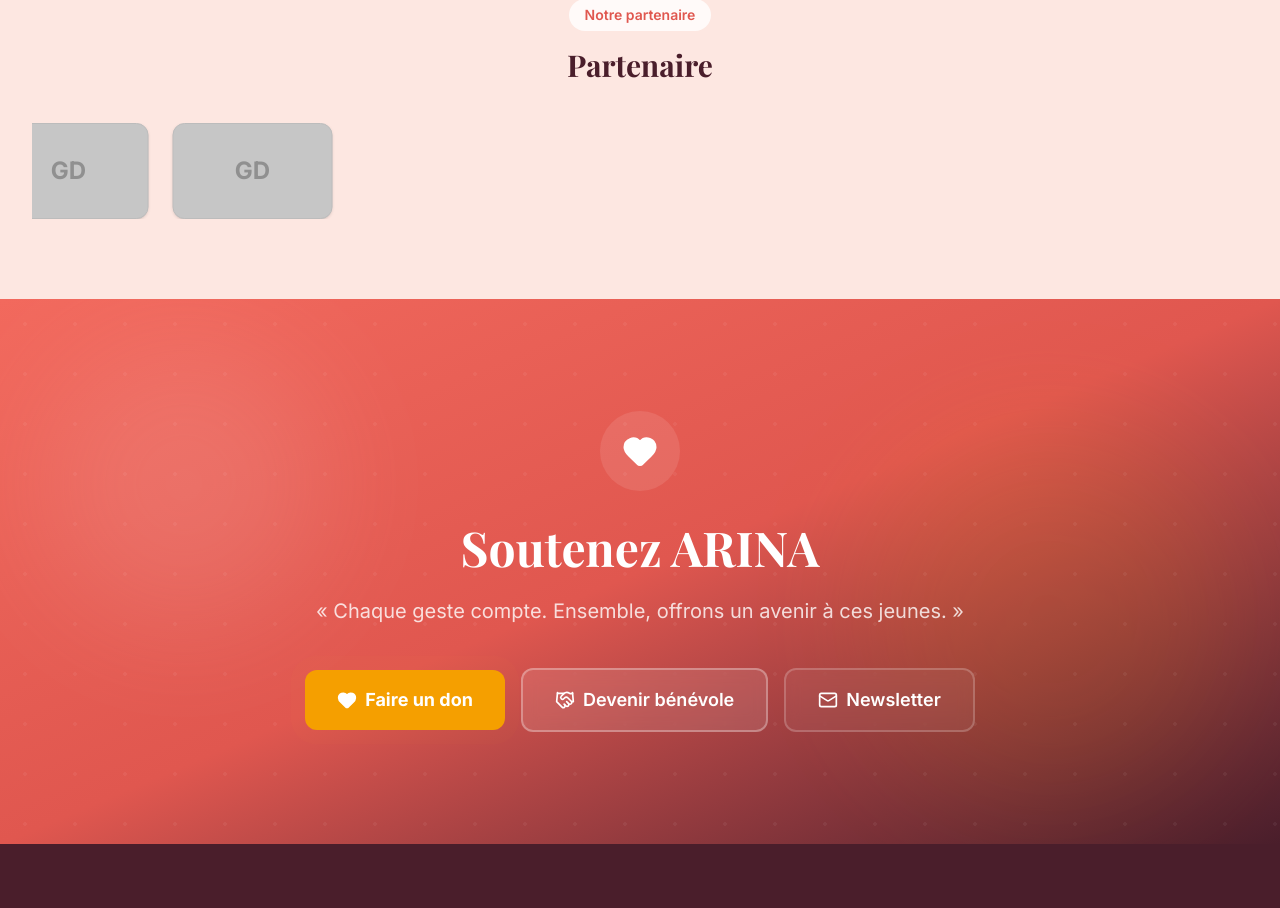
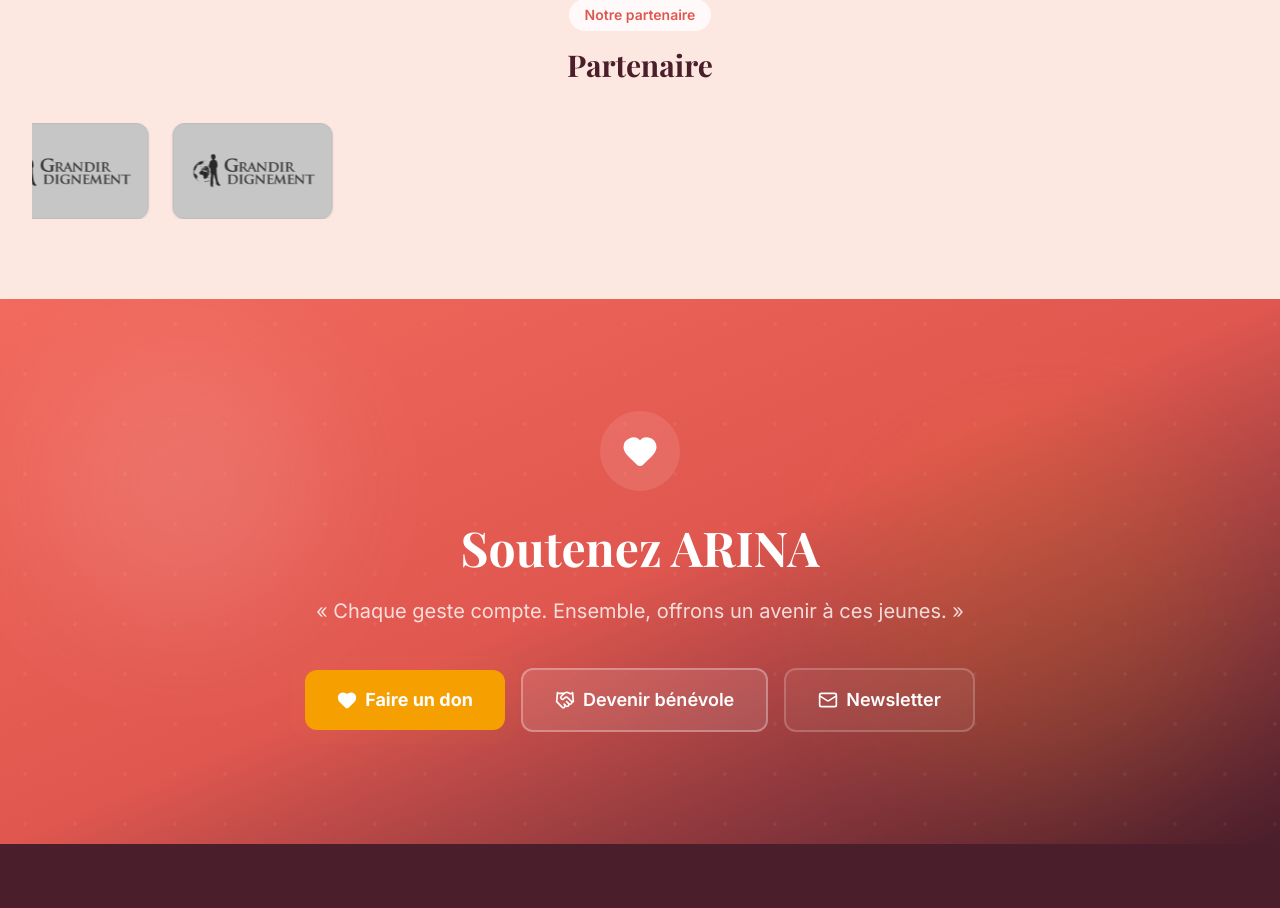
Before and after one commit to Fanagna/Site-statique, a React (Vite) app in the folder frontend/: page / in a window 1280 px wide. Shown: the part 2970-3878 px from the top of the page. Built offline with nearby package versions, Linux system fonts and the light colour scheme; no server answers.

Commit message:
🤝 Partenaire : logo officiel de Grandir Dignement dans le carrousel

```diff
--- a/frontend/src/components/PartnersCarousel.jsx
+++ b/frontend/src/components/PartnersCarousel.jsx
@@ -1,5 +1,5 @@
 const partners = [
-  { name: 'Grandir Dignement', logo: 'GD' },
+  { name: 'Grandir Dignement', logo: '/images/logo-grandir-dignement.png' },
 ];
 
 export default function PartnersCarousel() {
@@ -23,9 +23,12 @@
                 key={i}
                 className="partner-logo group flex-shrink-0 w-40 h-24 bg-arina-cream rounded-xl flex items-center justify-center shadow-sm border border-arina-warm"
               >
-                <span className="text-2xl font-bold text-arina-gray/50 group-hover:text-arina-blue transition-colors">
-                  {partner.logo}
-                </span>
+                <img
+                  src={partner.logo}
+                  alt={partner.name}
+                  loading="lazy"
+                  className="max-w-[80%] max-h-16 object-contain opacity-80 group-hover:opacity-100 transition-opacity"
+                />
               </div>
             ))}
           </div>
```
Also changed, not shown: frontend/public/images/logo-grandir-dignement.png (added).
